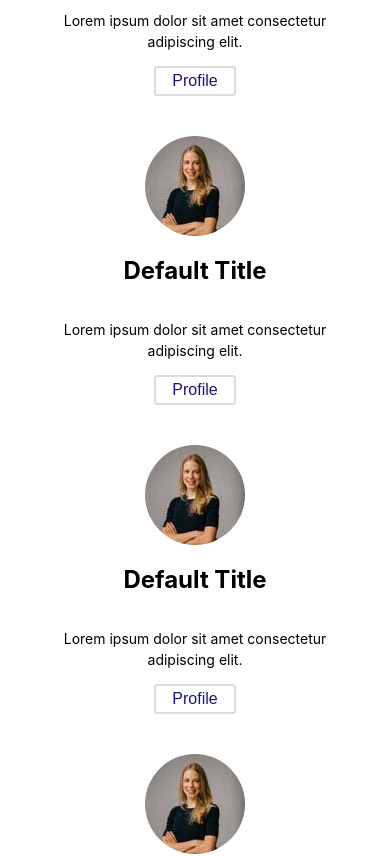
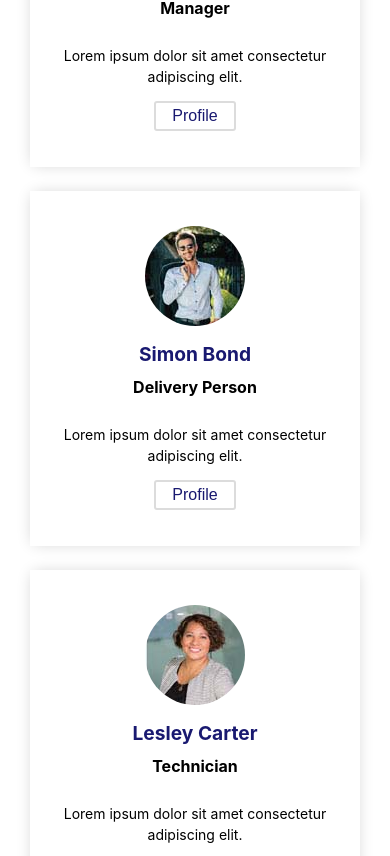
Before and after one commit to nunogervasio/spa-v2, a React (Create React App) app: page / in a window 390 px wide. Shown: the part 5834-6690 px from the top of the page. Built offline with nearby package versions, Linux system fonts and the light colour scheme.

Commit message:
add box-shadow and responsiveness to cards in team section

```diff
--- a/src/Team/team.js
+++ b/src/Team/team.js
@@ -1,16 +1,20 @@
 import React from "react";
 import styled from "styled-components";
 import { Section, Container, Title, Card } from "../components";
+import t1 from "../images/t1.jpg";
+import t2 from "../images/t2.jpg";
+import t3 from "../images/t3.jpg";
+import t4 from "../images/t4.jpg";
 
 const TeamContainer = styled(Container)`
   display: flex;
   flex-direction: column;
-  margin: 2rem 1rem;
+  margin: 3rem 1rem;
 `;
 
 const TitleContainer = styled(Container)`
   flex-direction: column;
-  padding: 1.5rem;
+  padding: 0 0 1.5rem 0;
 `;
 
 const TitlePrimary = styled(Title)`
@@ -38,10 +42,10 @@ const Team = () => {
           <TitlePrimary>Our Expert Team Members</TitlePrimary>
         </TitleContainer>
         <CardContainer>
-          <Card />
-          <Card />
-          <Card />
-          <Card />
+          <Card img={t1} name="Jack Will" title="Manager" />
+          <Card img={t2} name="Simon Bond" title="Delivery Person" />
+          <Card img={t3} name="Lesley Carter" title="Technician" />
+          <Card img={t4} name="Michael Smitch" title="Director" />
         </CardContainer>
       </TeamContainer>
     </Section>
--- a/src/components/card.js
+++ b/src/components/card.js
@@ -4,7 +4,6 @@ import { Button } from "./button";
 import { Paragraph } from "./paragraph";
 import { Image } from "./image";
 import { Title } from "./title";
-import yogi from "../images/t1.jpg";
 
 const CardContainer = styled.div`
   display: flex;
@@ -14,20 +13,34 @@ const CardContainer = styled.div`
   flex-grow: 1;
   ${"" /* max-width: 1100px; */}
   margin: 0.75em;
-  padding: 0.5em;
+  padding: 1em;
   background-color: white;
-  border-radius: 2%;
+  box-shadow: 0 0 15px -3px rgba(0, 0, 0, 0.2);
+  max-width: 330px;
+  height: 355px;
 `;
 
 const EmpImage = styled(Image)`
   border-radius: 50%;
 `;
-export const Card = () => {
+const RoleTitle = styled(Title)`
+  font-size: 1rem;
+  color: black;
+  margin-top: 0;
+`;
+const ProfileName = styled(Title)`
+  font-size: 1.2rem;
+  margin-bottom: 0.7rem;
+  color: midnightblue;
+`;
+
+export const Card = ({ img, name, title }) => {
   return (
     <CardContainer>
       {/* <Image src="https://via.placeholder.com/260" /> */}
-      <EmpImage src={yogi} />
-      <Title>Default Title</Title>
+      <EmpImage src={img} />
+      <ProfileName>{name}</ProfileName>
+      <RoleTitle>{title}</RoleTitle>
       <Paragraph>
         Lorem ipsum dolor sit amet consectetur adipiscing elit.
       </Paragraph>
```
